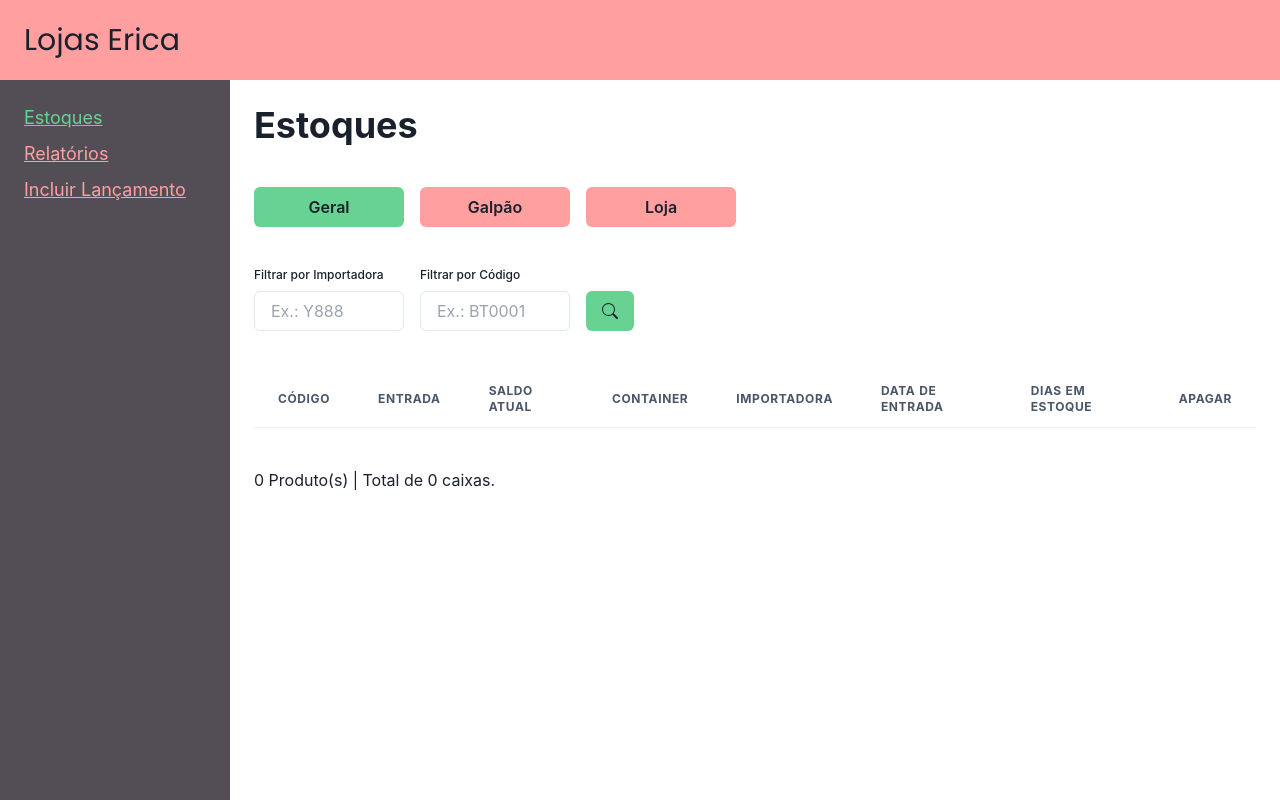
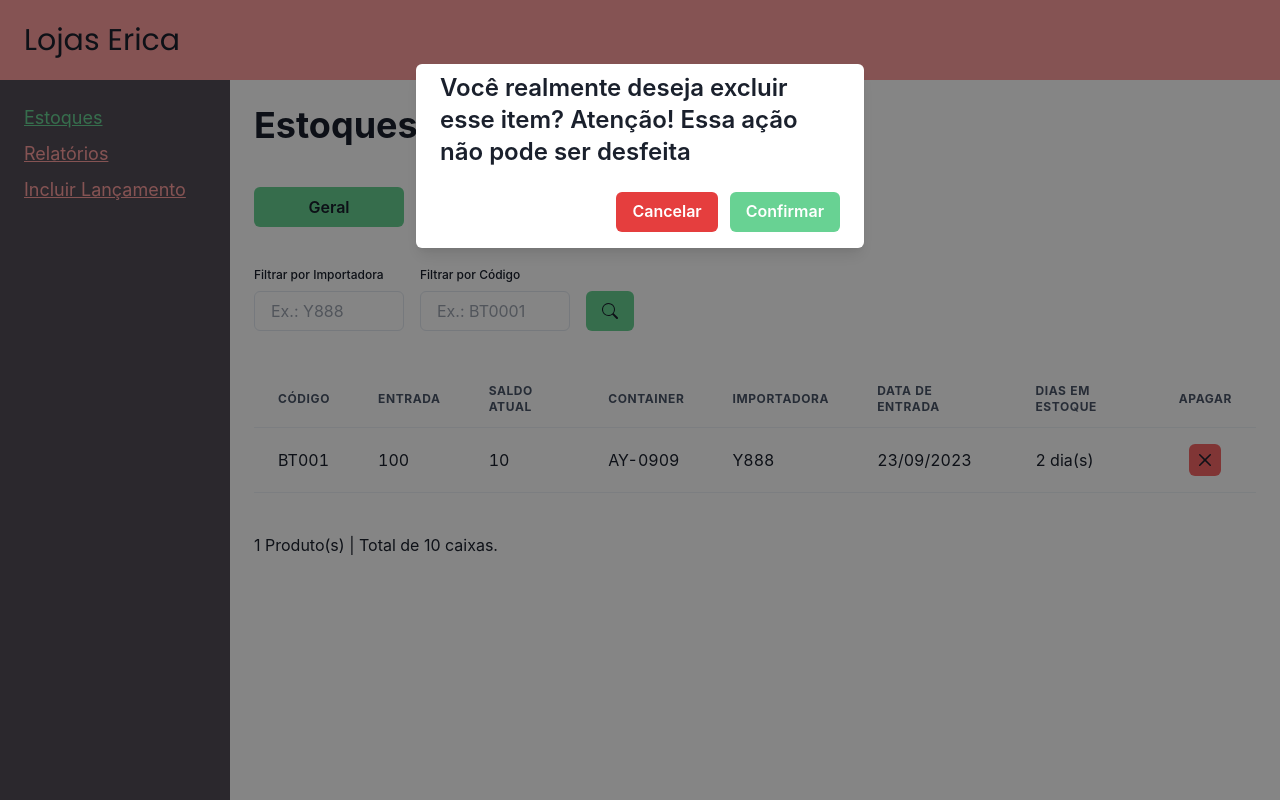
Before and after one commit to JeffersonAlves7/erica-webapp, a React (Vite) app: page /home in a window 1280 px wide. Both pictures are taken after a click on the button 1205 px from the left and 460 px from the top of the page. Built offline with nearby package versions, Linux system fonts and the light colour scheme.

Commit message:
feat: create modal to confirm delete product

```diff
--- a/src/pages/home.tsx
+++ b/src/pages/home.tsx
@@ -1,4 +1,9 @@
 import {
+  AlertDialog,
+  AlertDialogBody,
+  AlertDialogContent,
+  AlertDialogFooter,
+  AlertDialogOverlay,
   Box,
   Button,
   CloseButton,
@@ -13,7 +18,8 @@ import {
   Td,
   Th,
   Thead,
-  Tr
+  Tr,
+  useDisclosure
 } from "@chakra-ui/react";
 import { format } from "date-fns";
 import { useRef, useState } from "react";
@@ -54,10 +60,15 @@ const itemExample: ItemHome = {
 };
 
 export function Home() {
+  const { isOpen, onOpen, onClose } = useDisclosure();
   const [estoque, setEstoque] = useState<Estoque>("Geral");
   const [items, setItems] = useState<ItemHome[]>([itemExample]);
+  const [itemIdToDelete, setItemIdToDelete] = useState<ItemHome["id"] | null>(
+    null
+  );
   const importadoraInput = useRef<HTMLInputElement>(null);
   const codigoInput = useRef<HTMLInputElement>(null);
+  const cancelRef = useRef(null);
 
   function handleChangeEstoque(estoqueFromButton: Estoque) {
     if (estoqueFromButton == estoque) return;
@@ -73,8 +84,9 @@ export function Home() {
     console.log({ importadoraValue, codigoValue });
   }
 
-  function handleDeleteItem(itemId: ItemHome['id']){
-    setItems(items => items.filter(item => item.id !== itemId));
+  function handleDeleteItem() {
+    setItems((items) => items.filter((item) => item.id !== itemIdToDelete));
+    onClose();
   }
 
   const qntDeCaixas = items.reduce<number | ItemHome>((previous, current) => {
@@ -86,6 +98,7 @@ export function Home() {
   }, 0) as number;
 
   return (
+    <>
       <Stack gap={10} h={"full"}>
         <Heading>Estoques</Heading>
 
@@ -175,7 +188,10 @@ export function Home() {
                   <Td>
                     <Flex align={"center"} justify={"center"}>
                       <CloseButton
-                    onClick={() => handleDeleteItem(item.id)}
+                        onClick={() => {
+                          setItemIdToDelete(item.id);
+                          onOpen();
+                        }}
                         backgroundColor={"red.400"}
                         _hover={{
                           opacity: 0.7
@@ -195,6 +211,38 @@ export function Home() {
             {items.length} Produto(s) | Total de {qntDeCaixas} caixas.
           </span>
         </Box>
+
+        {/* Modal para confirmar deletar produto */}
+        <AlertDialog
+          isOpen={isOpen}
+          onClose={onClose}
+          leastDestructiveRef={cancelRef}
+        >
+          <AlertDialogOverlay>
+            <AlertDialogContent>
+              <AlertDialogBody>
+                <p className="text-2xl font-semibold">
+                  Você realmente deseja excluir esse item? Atenção! Essa ação
+                  não pode ser desfeita
+                </p>
+              </AlertDialogBody>
+              <AlertDialogFooter>
+                <Button colorScheme="red" ref={cancelRef} onClick={onClose}>
+                  Cancelar
+                </Button>
+                <Button
+                  colorScheme="green"
+                  backgroundColor={"erica.green"}
+                  onClick={handleDeleteItem}
+                  ml={3}
+                >
+                  Confirmar
+                </Button>
+              </AlertDialogFooter>
+            </AlertDialogContent>
+          </AlertDialogOverlay>
+        </AlertDialog>
       </Stack>
+    </>
   );
 }
```
Lines whose indentation alone changed are shown as unchanged.
